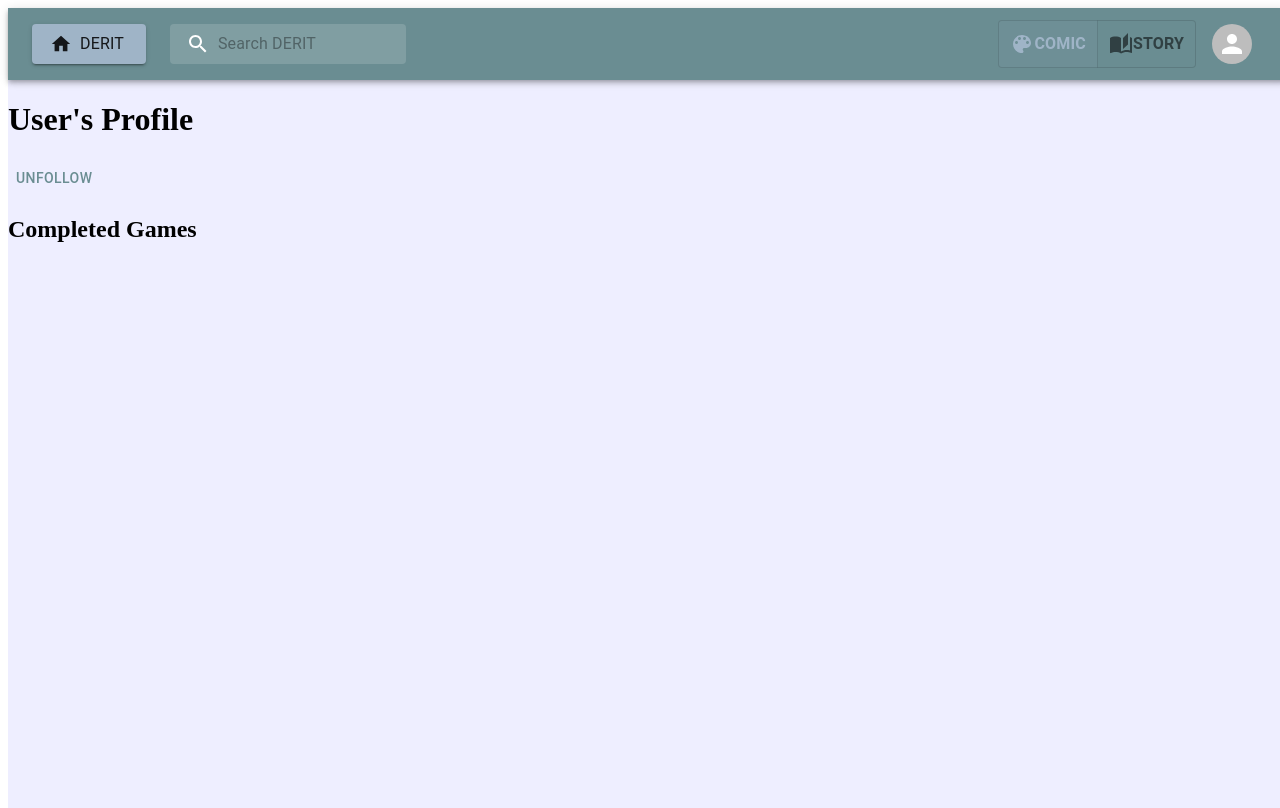
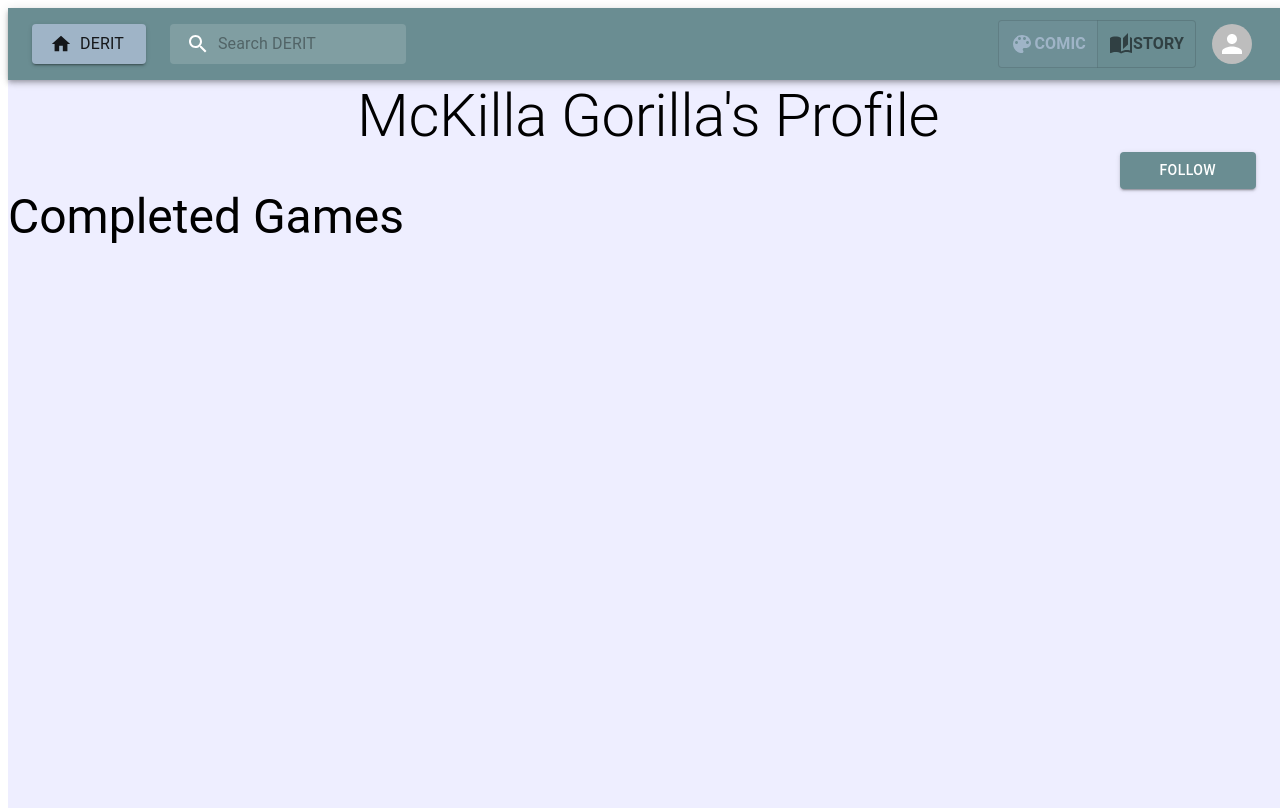
Before and after one commit to GabeLima/416-Project, a React (Create React App) app in the folder client/: page /profile in a window 1280 px wide. Built offline with nearby package versions, Linux system fonts and the light colour scheme; no server answers.

Commit message:
Added title and follow button

```diff
--- a/client/src/components/Profile.js
+++ b/client/src/components/Profile.js
@@ -1,5 +1,33 @@
 import React from 'react';
 import Button from '@mui/material/Button'
+import Typography from '@mui/material/Typography';
+import Box from '@mui/material/Box';
+import Avatar from '@mui/material/Avatar';
+import { Grid } from '@mui/material';
+
+
+// TODO add following functionality
+const FollowButton = (props) => {
+    const {isFollowing} = props;
+    let follow_text = "";
+    if(isFollowing) {
+        follow_text = "Unfollow";
+    }
+    else {
+        follow_text = "Follow";
+    }
+    return (
+        <>
+        <Button
+            color="primary"
+            variant="contained"
+            sx={{
+                px: 5
+            }}
+        >{follow_text}</Button>
+        </>
+    );
+};
 
 // Component for the profile page
 // Displays profile information for a user
@@ -11,21 +39,48 @@ const Profile = (props) => {
     // viwer is who is viewing the profile
     // user is whose profile is being displayed
     //const {viewer, user} = props;
+    let user = "McKilla Gorilla";
 
-    let user = "User"
+    // if the viewer is following the user
+    let isFollowing = false;
 
-    // if the viewer is in the user's followers
-    let follow_text = "Follow";
-    follow_text = "Unfollow";
+    // if the viewer is the user
+    let isOwner = false;
 
     // implement a list of cards of completed games
+    let cards = []
 
     return (
-        <div>
-            <h1>{user}'s Profile</h1>
-            <Button>{follow_text}</Button>
-            <h2>Completed Games</h2>
-        </div>
+    <>
+    <Grid
+        container
+        direction="row"
+        justifyContent="center"
+        alignItems="baseline"
+        sx = {{
+            gap: 2
+        }}
+    >
+        <Grid item>
+            <Typography variant="h2">{user}'s Profile</Typography>
+        </Grid>
+    </Grid>
+
+    <Grid
+        container
+        direction="row"
+        justifyContent="right"
+        alignItems="baseline"
+        sx = {{
+            px: 4
+        }}
+    >
+        {isOwner ? null : <FollowButton isFollowing={isFollowing}/>}
+    </Grid>
+
+
+    <Typography variant="h3">Completed Games</Typography>
+    </>
     );
 }
 
```
